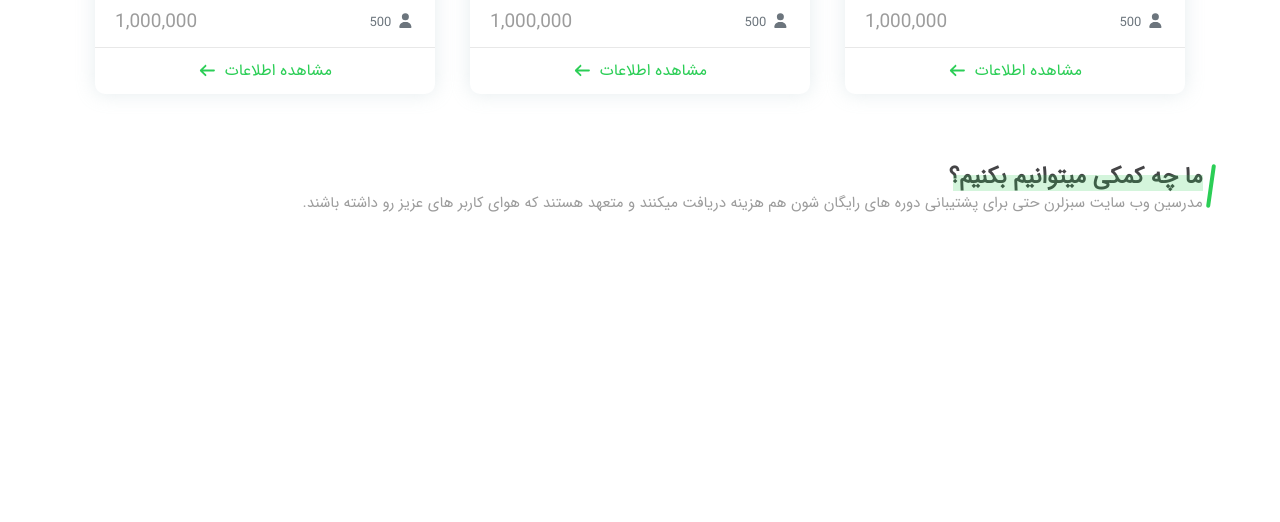
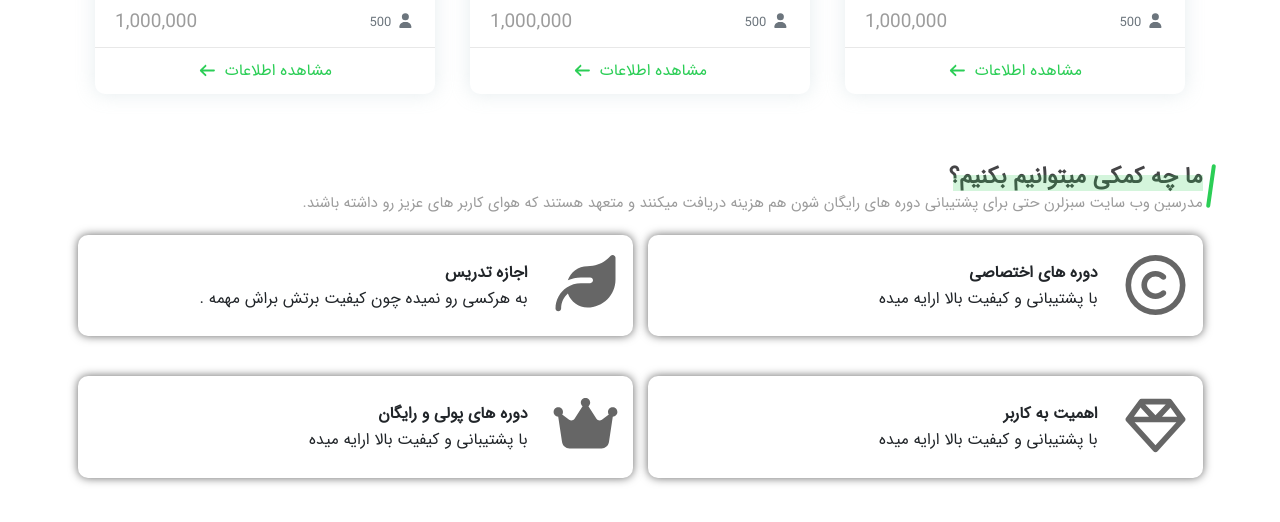
Before and after one commit to Amirrezaghanavati/sabzlearn-shop, a plain HTML site: page index.html in a window 1280 px wide. Shown: the part 1061-1583 px from the top of the page. Before the commit the page ends 1326 px from the top, so only its background shows below. Drawn offline with Linux system fonts and the light colour scheme.

Commit message:
about us is finished

```diff
--- a/css/style.css
+++ b/css/style.css
@@ -437,6 +437,31 @@ i{
     color: #9c9c9c;
     font-size: 1.5rem;
 }
+
+
+.about-us__box{
+    display: flex;
+    align-items: center;
+    box-shadow: 0 0 10px rgba(0, 0, 0, 0.6);
+    border-radius: 1rem;
+    margin: 2rem 0;
+    padding: 2rem 1rem;
+}
+
+.about-us__icon{
+    color: #666;
+    font-size: 6rem;
+}
+
+.about-us__box-left{
+    display: flex;
+    flex-direction: column;
+    margin: 0 2rem;
+}
+
+.about-us__box-title{
+    font-weight: bold;
+}
 /* finish about us styles */
 
 
--- a/index.html
+++ b/index.html
@@ -401,9 +401,77 @@
                 <span class="about-us__sub-title" >مدرسین وب سایت سبزلرن حتی برای پشتیبانی دوره های رایگان شون هم هزینه دریافت میکنند و متعهد هستند که هوای کاربر های عزیز
                 رو داشته باشند.</span>
             </div>
+
+            <div class="row">
+                <civ class="col-6">
+                    <div class="about-us__box">
+                        <div class="about-us__box-right">
+                            <i class="far fa-copyright about-us__icon"></i>
+                        </div>
+                        <div class="about-us__box-left">
+                            <span class="about-us__box-title">
+                                دوره های اختصاصی
+                            </span>
+                            <span class="about-us__box-text">
+                                با پشتیبانی و کیفیت بالا ارایه میده
+                            </span>
+                        </div>
+                    </div>
+                </civ>
+
+                <civ class="col-6">
+                    <div class="about-us__box">
+                        <div class="about-us__box-right">
+                            <i class="fas fa-leaf about-us__icon"></i>
+                        </div>
+                        <div class="about-us__box-left">
+                            <span class="about-us__box-title">
+                                اجازه تدریس
+                            </span>
+                            <span class="about-us__box-text">
+                                به هرکسی رو نمیده چون کیفیت برتش براش مهمه .
+                            </span>
+                        </div>
+                    </div>
+                </civ>
+
+                <civ class="col-6">
+                    <div class="about-us__box">
+                        <div class="about-us__box-right">
+                            <i class="far fa-gem about-us__icon"></i>
+                        </div>
+                        <div class="about-us__box-left">
+                            <span class="about-us__box-title">
+                                اهمیت به کاربر
+                            </span>
+                            <span class="about-us__box-text">
+                                با پشتیبانی و کیفیت بالا ارایه میده
+                            </span>
+                        </div>
+                    </div>
+                </civ>
+
+                <civ class="col-6">
+                    <div class="about-us__box">
+                        <div class="about-us__box-right">
+                            <i class="fas fa-crown about-us__icon"></i>
+                        </div>
+                        <div class="about-us__box-left">
+                            <span class="about-us__box-title">
+                                دوره های پولی و رایگان
+                            </span>
+                            <span class="about-us__box-text">
+                                با پشتیبانی و کیفیت بالا ارایه میده
+                            </span>
+                        </div>
+                    </div>
+                </civ>
+            </div>
         </div>
     </div>
     <!-- finish about us -->
+
+
 
     <script src="./vendor/fontAwesome/all.min.js"></script>
     <script src="./vendor/bootStrap/bootstrap.bundle.min.js"></script>
```
